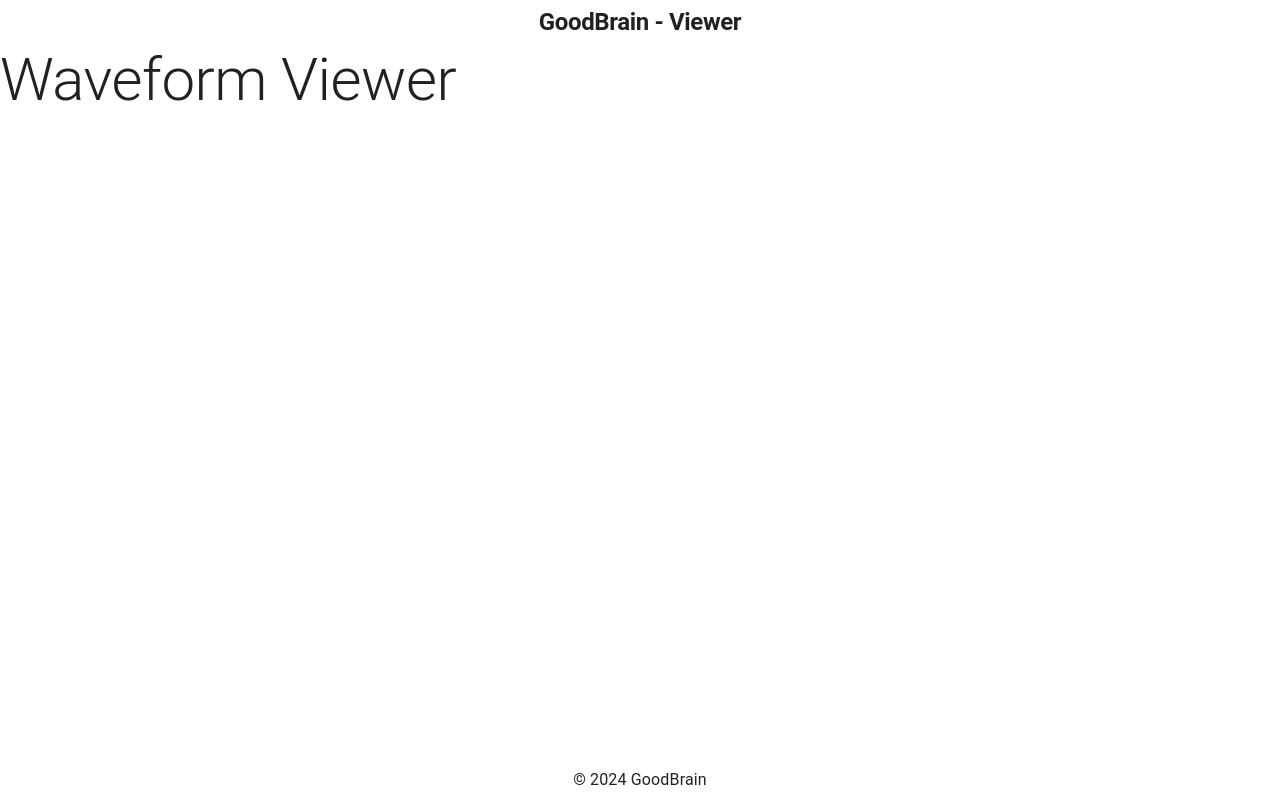
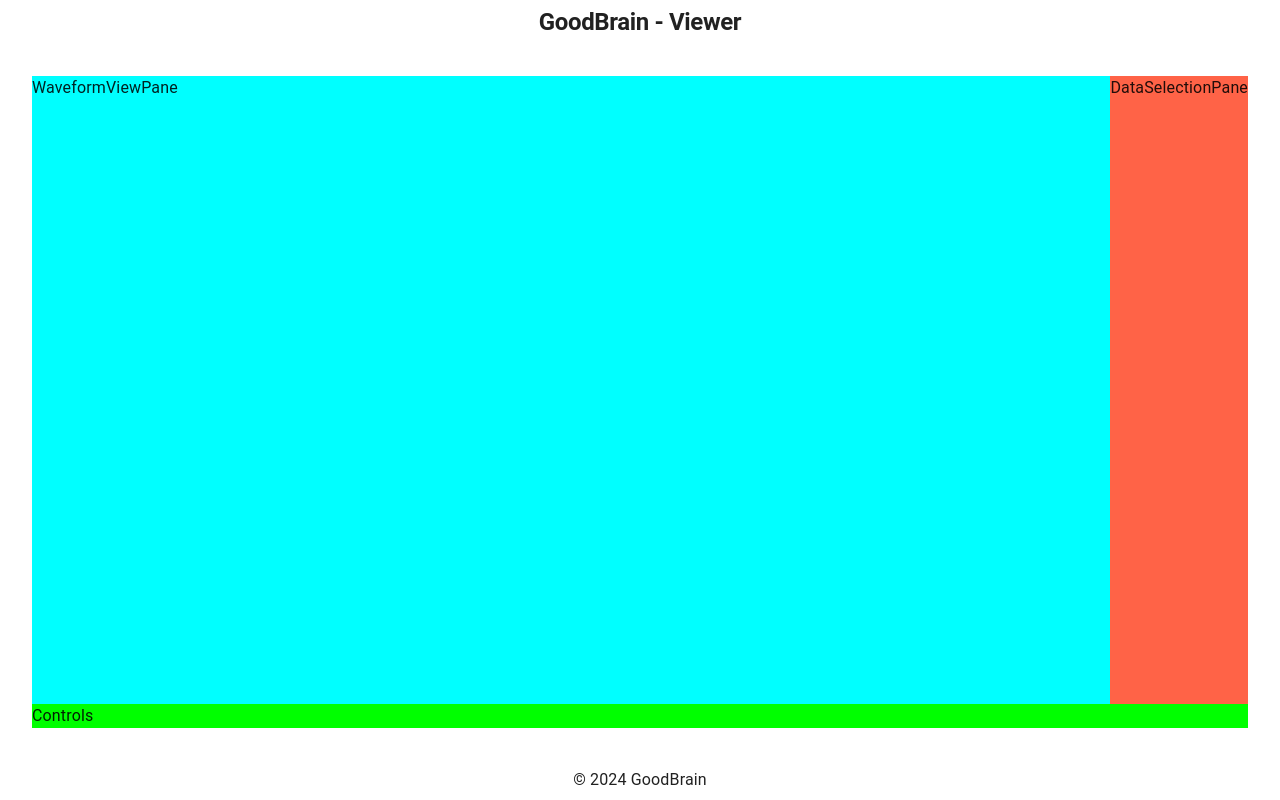
Before and after one commit to ShijiMi-Soup/goodbrain-viewer, a React (Vite) app: page / in a window 1280 px wide. Built offline with nearby package versions, Linux system fonts and the light colour scheme.

Commit message:
Update waveform viewer layout

```diff
--- /dev/null
+++ b/src/pages/waveform-viewer/Controls.tsx
@@ -0,0 +1,12 @@
+import { Stack, SxProps } from "@mui/material";
+
+export type ControlsProps = {
+  sx?: SxProps;
+};
+export const Controls = ({ sx }: ControlsProps) => {
+  return (
+    <Stack bgcolor="lime" sx={{ ...sx }}>
+      Controls
+    </Stack>
+  );
+};
--- /dev/null
+++ b/src/pages/waveform-viewer/DataSelectionPane.tsx
@@ -0,0 +1,5 @@
+import { Stack } from "@mui/material";
+
+export const DataSelectionPane = () => {
+  return <Stack bgcolor="tomato">DataSelectionPane</Stack>;
+};
--- /dev/null
+++ b/src/pages/waveform-viewer/WaveformViewPane.tsx
@@ -0,0 +1,12 @@
+import { Stack, SxProps } from "@mui/material";
+
+export type WaveformViewPaneProps = {
+  sx?: SxProps;
+};
+export const WaveformViewPane = ({ sx }: WaveformViewPaneProps) => {
+  return (
+    <Stack bgcolor="cyan" sx={{ ...sx }}>
+      WaveformViewPane
+    </Stack>
+  );
+};
--- a/src/pages/waveform-viewer/index.tsx
+++ b/src/pages/waveform-viewer/index.tsx
@@ -1,9 +1,22 @@
-import { Stack, Typography } from "@mui/material";
+import { Stack } from "@mui/material";
+import { DataSelectionPane } from "./DataSelectionPane";
+import { WaveformViewPane } from "./WaveformViewPane";
+import { Controls } from "./Controls";
 
 export const WaveformViewerPage = () => {
   return (
-    <Stack>
-      <Typography variant="h2">Waveform Viewer</Typography>
+    <Stack
+      flex={1}
+      p={4}
+      direction="column"
+      justifyContent="center"
+      alignItems="center"
+    >
+      <Stack direction="row" flex={1} width="100%">
+        <WaveformViewPane sx={{ flex: 1 }} />
+        <DataSelectionPane />
+      </Stack>
+      <Controls sx={{ width: "100%" }} />
     </Stack>
   );
 };
```
